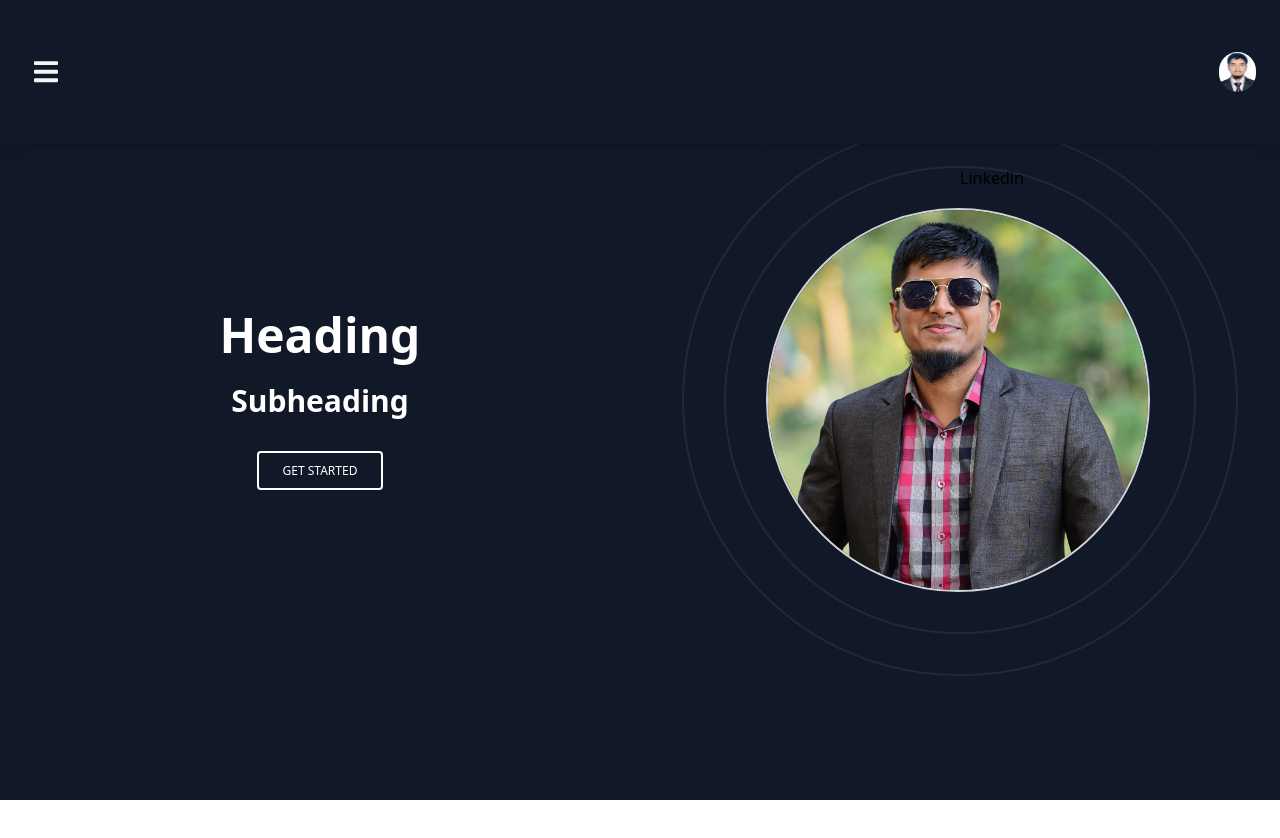
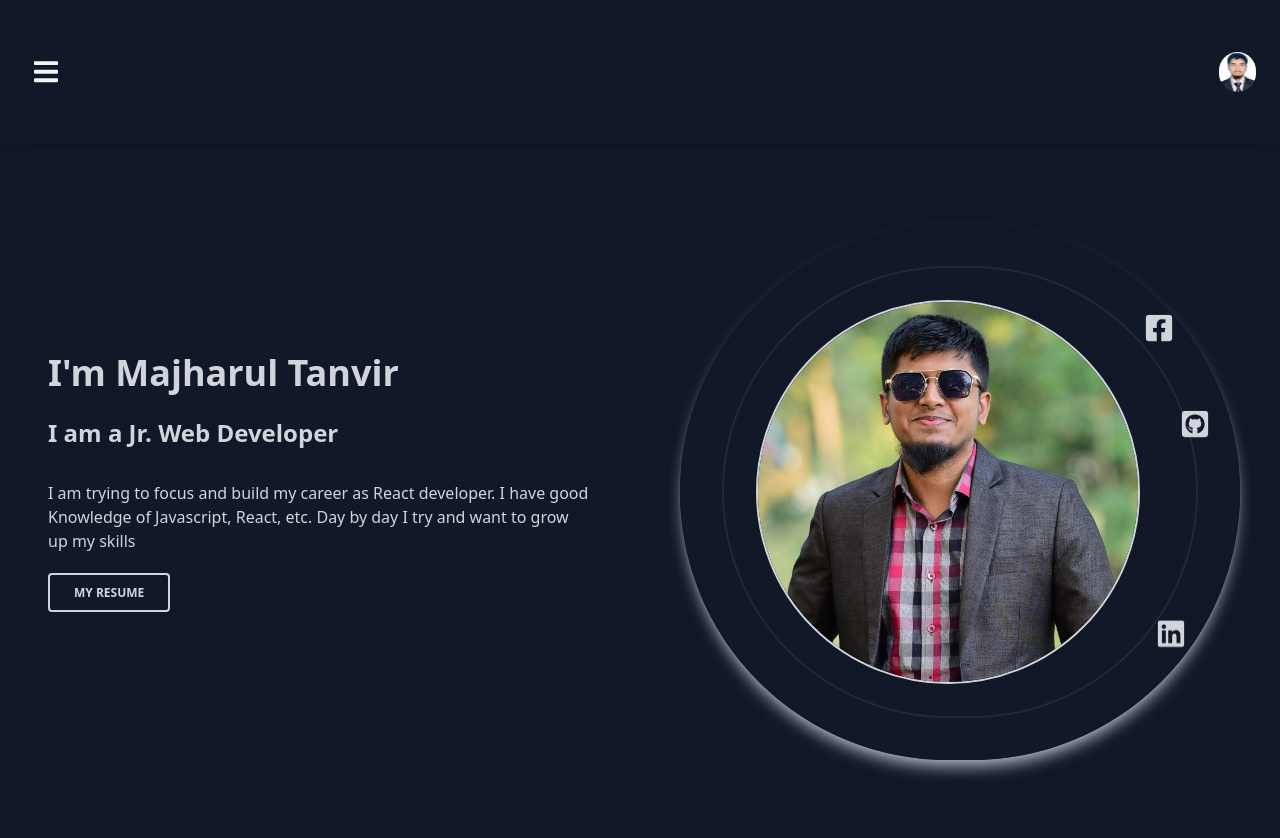
Before and after one commit to MajharolTanvir/Personal-portfolio, a React (Create React App) app: page / in a window 1280 px wide. Before the commit the page ends 800 px from the top, so only its background shows below. Built offline with nearby package versions, Linux system fonts and the light colour scheme; the HTML template or start-up script is replaced by a standard one; what tw-elements would draw is missing.

Commit message:
Header done

```diff
--- a/package.json
+++ b/package.json
@@ -9,6 +9,7 @@
     "daisyui": "^2.15.2",
     "react": "^18.1.0",
     "react-dom": "^18.1.0",
+    "react-icons": "^4.4.0",
     "react-router-dom": "^6.3.0",
     "react-scripts": "5.0.1",
     "tw-elements": "^1.0.0-alpha12",
--- a/src/App.js
+++ b/src/App.js
@@ -5,7 +5,7 @@ import Home from './Pages/Home/Home'
 
 function App() {
   return (
-    <div className="App">
+    <div className="App bg-gray-900">
       <Navbar></Navbar>
       <Routes>
         <Route path='/' element={<Home></Home>}></Route>
--- a/src/Pages/Home/Header.js
+++ b/src/Pages/Home/Header.js
@@ -1,26 +1,35 @@
 import React from 'react';
-import { Link } from 'react-router-dom';
 import banner from '../../Utilities/pic/DSC_3583.JPG'
+import { FaLinkedin, FaGithubSquare, FaFacebookSquare } from "react-icons/fa";
+import myResume from '../../Utilities/resume/myResume.pdf'
 
 const Header = () => {
     return (
-        <div className="absolute top-0 -z-10 right-0 bottom-0 left-0 w-full h-full overflow-hidden bg-fixed bg-gray-900">
-            <div className="grid grid-cols-1 md:grid-cols-2 justify-center items-center h-full">
-                <div className="text-center text-white px-6 md:px-12">
-                    <h1 className="text-5xl font-bold mt-0 mb-6">Heading</h1>
-                    <h3 className="text-3xl font-bold mb-8">Subheading</h3>
-                    <button type="button"
-                        className="inline-block px-6 py-2.5 border-2 border-white text-white font-medium text-xs leading-tight uppercase rounded hover:bg-black hover:bg-opacity-5 focus:outline-none focus:ring-0 transition duration-150 ease-in-out"
-                        data-mdb-ripple="true" data-mdb-ripple-color="light">
-                        Get started
-                    </button>
-                </div>
-                <div className='my-10 p-10 border-2 border-gray-900 rounded-full'>
-                    <div className='p-10 border-2 relative border-gray-800 rounded-full'>
-                        <div>
-                            <Link to='' className='absolute'>Linkedin</Link>
-                        </div>
-                        <div className='p-10 border-2 border-gray-800 rounded-full'>
+        <div className='container mx-auto'>
+            <div className="py-10 top-0 -z-10 right-0 bottom-0 left-0 w-full h-full overflow-hidden bg-fixed bg-gray-900">
+                <div className="grid grid-cols-1 md:grid-cols-2 justify-center items-center h-full">
+                    <div className="text-left text-gray-300 px-6 md:px-12">
+                        <h1 className="text-4xl font-bold mt-0 mb-6">I'm Majharul Tanvir</h1>
+                        <h3 className="text-2xl font-bold mb-8">I am a Jr. Web Developer</h3>
+                        <p>I am trying to focus and build my career as React developer. I have
+                            good Knowledge of Javascript, React, etc. Day by day I try and want to grow up my skills</p>
+                        <a href={myResume}>
+                            <button type="button" className="inline-block my-5 px-6 py-2.5 border-2 border-gray-300 hover:border-gray-900 text-gray-300 hover:text-gray-900 font-bold text-xs leading-tight uppercase rounded hover:bg-gray-300 focus:outline-none focus:ring-0 transition duration-150 ease-in-out" data-mdb-ripple="true" data-mdb-ripple-color="light"> My resume </button>
+                        </a>
+                    </div>
+                    <div className='my-10 mx-10 p-10 border-2 relative border-gray-900 rounded-full shadow-lg shadow-gray-400'>
+                        <div className='p-8 border-2 border-gray-800 rounded-full'>
+                            <div className='text-center'>
+                                <div>
+                                    <a href='https://www.facebook.com/MajharulTanvir.rgt/' target='_blank' className='absolute animate-bounce text-3xl top-20 right-16 text-gray-300 my-2' rel='noreferrer'><FaFacebookSquare /></a>
+                                </div>
+                                <div>
+                                    <a href='https://github.com/Tanvir5454' target='_blank' className='absolute animate-bounce text-3xl top-44 right-7  text-gray-300 my-2' rel='noreferrer'><FaGithubSquare /></a>
+                                </div>
+                                <div>
+                                    <a href='https://www.linkedin.com/in/majharul-tanvir-rgt/' target='_blank' className='text-3xl p-1 bottom-24 animate-bounce absolute right-12 text-gray-300 my-2' rel='noreferrer'><FaLinkedin /></a>
+                                </div>
+                            </div>
                             <img src={banner} className='w-96 rounded-full border-2 border-gray-300' alt="" />
                         </div>
                     </div>
```
Also changed, not shown: 2 other files (tests, documents, lock files or other folders).
